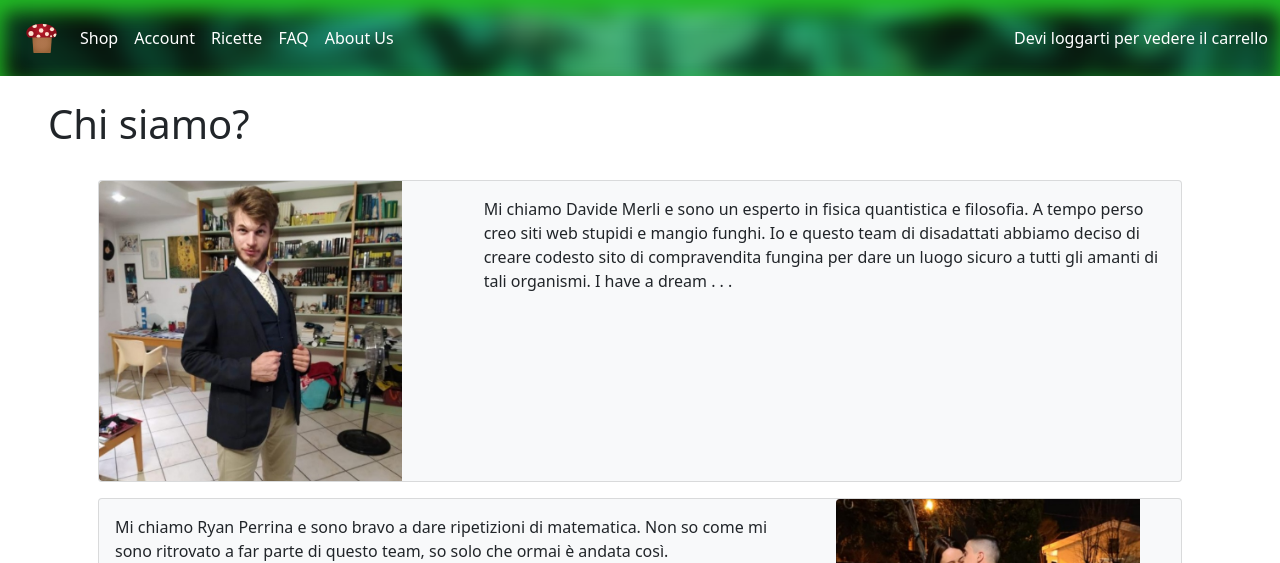
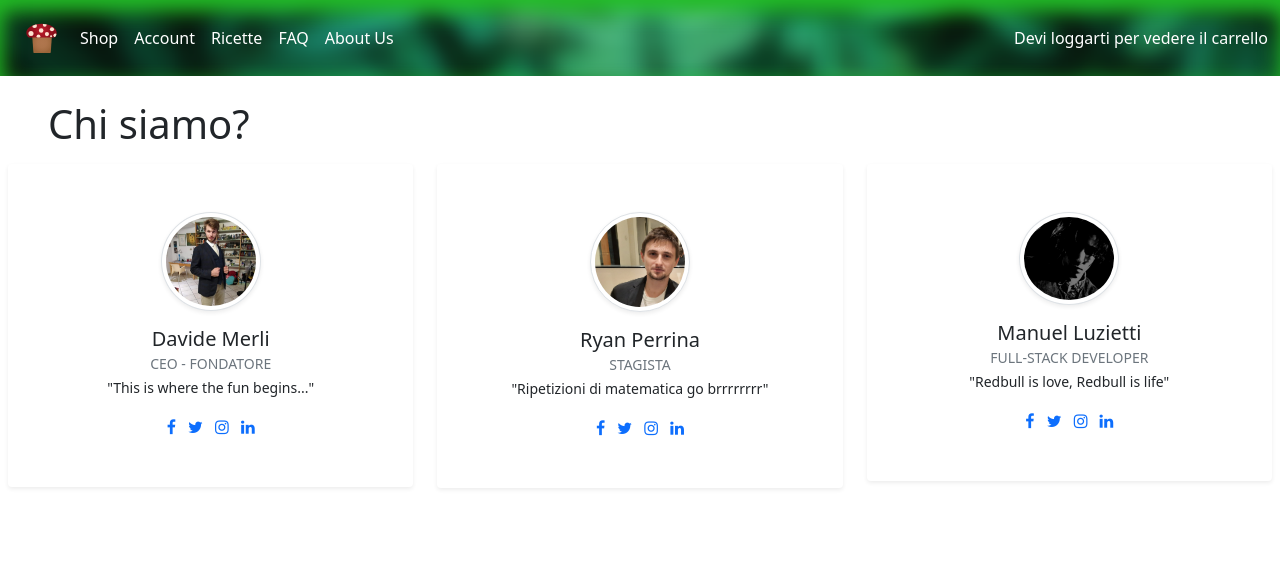
Before and after one commit to DavideMerliUnibo/tecnologieWeb2021---E-Commerce, a PHP site: page /tecnologieWeb2021---E-Commerce/aboutus.php in a window 1280 px wide. Shown: the top 563 px of the page. Run offline with PHP 8.4, Linux system fonts and the light colour scheme; some libraries are stand-ins or nearby versions.

Commit message:
Modifica pagina "About Us"

```diff
--- a/Website/template/about-get.php
+++ b/Website/template/about-get.php
@@ -1,50 +1,41 @@
 <h1 class="px-5 py-2">Chi siamo?</h1>
-<div class="container">
-    <div class="row">
-        <div class="col-12">
-            <div class="card m-3 bg-light">
-                <div class="row">
-                    <div class="col-4">
-                        <img src="img/davide.jpg" class="img-fluid rounded-start" />
-                    </div>
-                    <div class="col-8">
-                        <div class=" card-body">
-                            <p>
-                                Mi chiamo Davide Merli e sono un esperto in fisica quantistica e filosofia. A tempo perso creo siti web stupidi e mangio funghi. Io e questo team di disadattati abbiamo deciso di creare codesto sito di compravendita fungina per dare un luogo sicuro a tutti gli amanti di tali organismi. I have a dream . . .
-                            </p>
-                        </div>
-                    </div>
-                </div>
-            </div>
-            <div class="card m-3 bg-light">
-                <div class="row">
-                    <div class="col-8">
-                        <div class=" card-body">
-                            <p>
-                                Mi chiamo Ryan Perrina e sono bravo a dare ripetizioni di matematica. Non so come mi sono ritrovato a far parte di questo team, so solo che ormai è andata così.
-                            </p>
-                        </div>
-                    </div>
-                    <div class="col-4">
-                        <img src="img/ryan.jpg" class="img-fluid rounded-start" />
-                    </div>
+<div class="row px-2">
+    <div class="col-12 col-md-4 mb-5 text-center">
+        <div class="bg-white rounded shadow-sm py-5 px-4"><img src="img/davide.jpg" alt="Davide Merli" width="100" class="img-fluid rounded-circle mb-3 img-thumbnail shadow-sm">
+            <h5 class="mb-0">Davide Merli</h5><span class="small text-uppercase text-muted">CEO - Fondatore</span>
+            <p><small>"This is where the fun begins..."</small></p>
+            <ul class="social mb-0 list-inline  mt-3">
+                <li class="list-inline-item"><a href="#" class="social-link"><i class="fa fa-facebook-f"></i></a></li>
+                <li class="list-inline-item"><a href="#" class="social-link"><i class="fa fa-twitter"></i></a></li>
+                <li class="list-inline-item"><a href="https://www.instagram.com/davi_merli/" class="social-link"><i class="fa fa-instagram"></i></a></li>
+                <li class="list-inline-item"><a href="#" class="social-link"><i class="fa fa-linkedin"></i></a></li>
+            </ul>
+        </div>
+    </div>
 
-                </div>
-            </div>
-            <div class="card m-3 bg-light">
-                <div class="row">
-                    <div class="col-4">
-                        <img src="img/manuel.jpg" class="img-fluid rounded-start" />
-                    </div>
-                    <div class="col-8">
-                        <div class=" card-body">
-                            <p>
-                                Mi chiamo Manuel Luzietti e sono uno a cui piace scrivere codice tutto il giorno e bere Redbull. Sono entrato in questo gruppo giusto per avere qualcosa da fare nella vita.
-                            </p>
-                        </div>
-                    </div>
-                </div>
-            </div>
+    <div class="col-12 col-md-4 mb-5 text-center">
+        <div class="bg-white rounded shadow-sm py-5 px-4"><img src="img/ryan.jpg" alt="Davide Merli" width="100" class="img-fluid rounded-circle mb-3 img-thumbnail shadow-sm">
+            <h5 class="mb-0">Ryan Perrina</h5><span class="small text-uppercase text-muted">Stagista</span>
+            <p><small>"Ripetizioni di matematica go brrrrrrrr"</small></p>
+            <ul class="social mb-0 list-inline mt-3">
+                <li class="list-inline-item"><a href="#" class="social-link"><i class="fa fa-facebook-f"></i></a></li>
+                <li class="list-inline-item"><a href="#" class="social-link"><i class="fa fa-twitter"></i></a></li>
+                <li class="list-inline-item"><a href="https://www.instagram.com/ryan_perryy/" class="social-link"><i class="fa fa-instagram"></i></a></li>
+                <li class="list-inline-item"><a href="#" class="social-link"><i class="fa fa-linkedin"></i></a></li>
+            </ul>
+        </div>
+    </div>
+
+    <div class="col-12 col-md-4 mb-5 text-center">
+        <div class="bg-white rounded shadow-sm py-5 px-4"><img src="img/manuel.jpg" alt="Davide Merli" width="100" class="img-fluid rounded-circle mb-3 img-thumbnail shadow-sm">
+            <h5 class="mb-0">Manuel Luzietti</h5><span class="small text-uppercase text-muted">Full-stack developer</span>
+            <p><small>"Redbull is love, Redbull is life"</small></p>
+            <ul class="social mb-0 list-inline mt-3">
+                <li class="list-inline-item"><a href="#" class="social-link"><i class="fa fa-facebook-f"></i></a></li>
+                <li class="list-inline-item"><a href="#" class="social-link"><i class="fa fa-twitter"></i></a></li>
+                <li class="list-inline-item"><a href="https://www.instagram.com/whois__manuel/" class="social-link"><i class="fa fa-instagram"></i></a></li>
+                <li class="list-inline-item"><a href="#" class="social-link"><i class="fa fa-linkedin"></i></a></li>
+            </ul>
         </div>
     </div>
 </div>
```
Also changed, not shown: Website/img/ryan.jpg.
